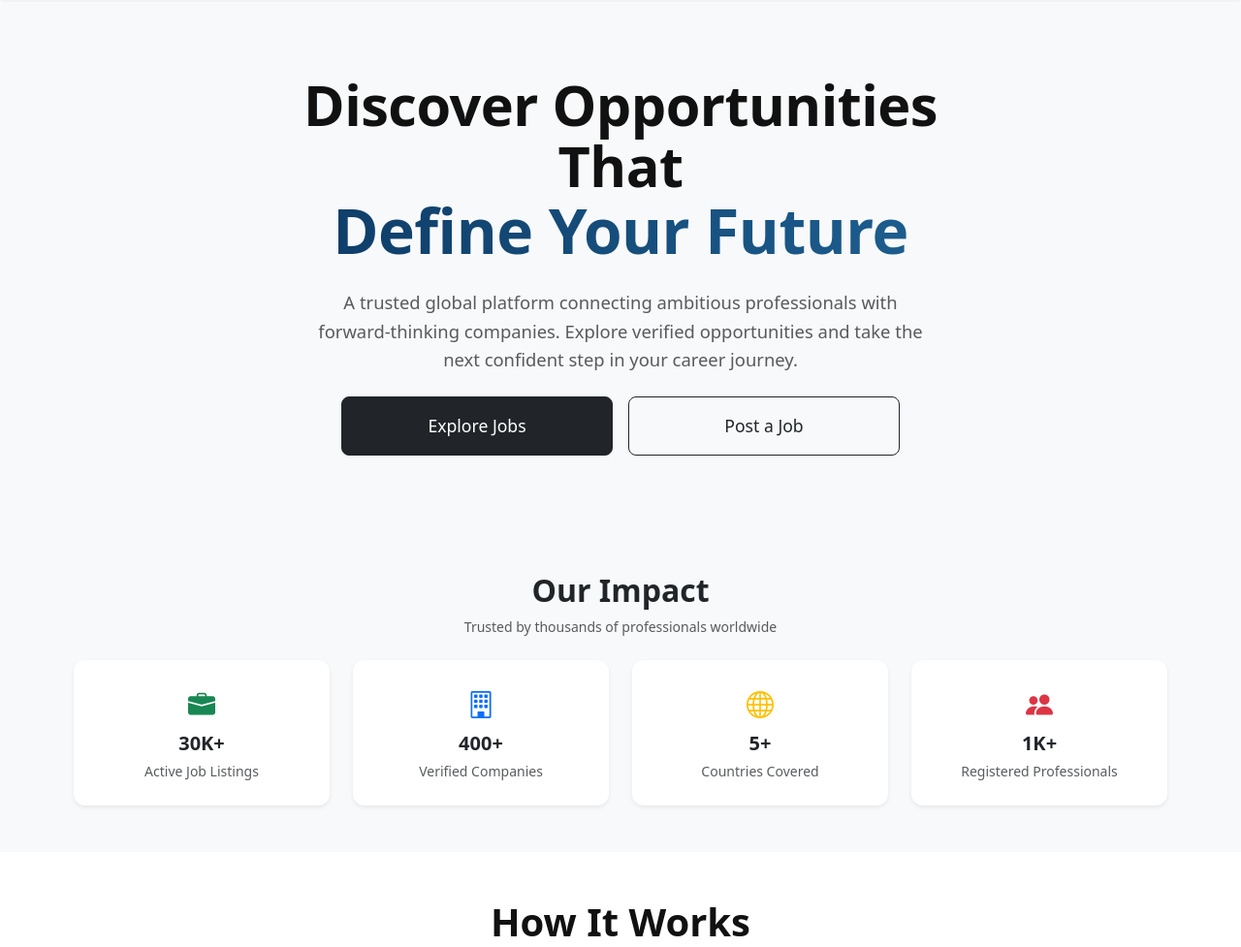
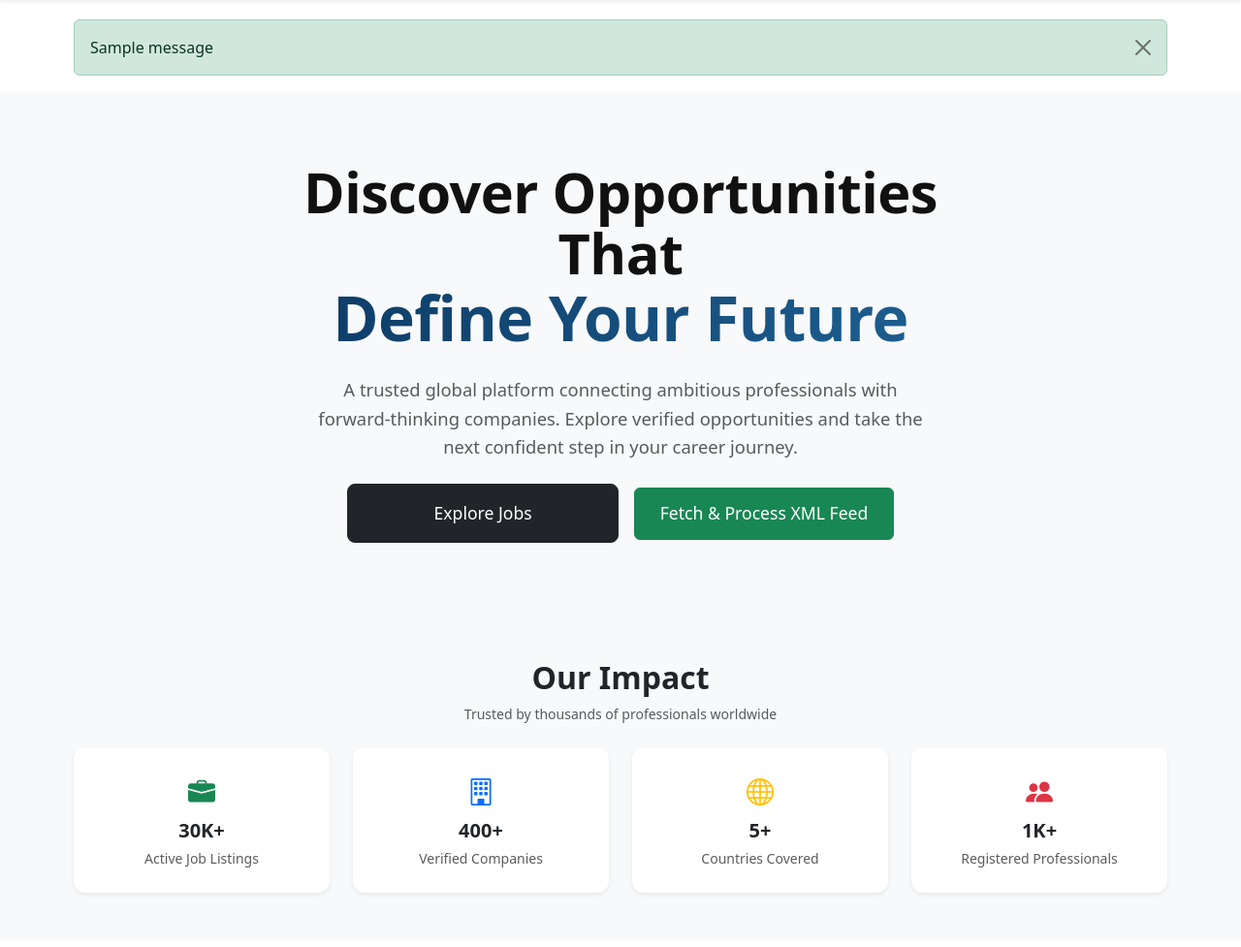
Before and after one commit to sajidiqbalbhatti/django-job-portal, a Django app: page / in a window 1280 px wide. Shown: the part 56-1033 px from the top of the page at 97% size. Run offline with Django 5.2, Linux system fonts and the light colour scheme; tables that the repository leaves empty hold one stand-in row (values such as "Sample post"); one stand-in notice (Sample message) is shown; data that the repository does not hold is empty.

Commit message:
update code

```diff
--- a/core/templates/core/base.html
+++ b/core/templates/core/base.html
@@ -94,6 +94,23 @@
         </div>
       </div>
     </nav>
+    {% if messages %}
+    <div class="container mt-3">
+      {% for message in messages %}
+      <div
+        class="alert alert-{{ message.tags }} alert-dismissible fade show"
+        role="alert"
+      >
+        {{ message }}
+        <button
+          type="button"
+          class="btn-close"
+          data-bs-dismiss="alert"
+        ></button>
+      </div>
+      {% endfor %}
+    </div>
+    {% endif %}
 
     <!-- Blocks -->
     {% block topbar %}{% endblock %}<!--content-->
--- a/core/templates/core/home.html
+++ b/core/templates/core/home.html
@@ -35,12 +35,20 @@
           >
             Explore Jobs
           </a>
+          {% comment %}
           <a
             href="{% url 'jobs:upload_jobs_csv' %}"
             class="btn btn-outline-dark btn-lg px-5 py-3 w-100 w-sm-auto text-center"
           >
             Post a Job
           </a>
+          {% endcomment %}
+          <form method="post" action="{% url 'jobs:fetch_xml_feed' %}">
+            {% csrf_token %}
+            <button type="submit" class="btn btn-success">
+              Fetch & Process XML Feed
+            </button>
+          </form>
         </div>
       </div>
     </div>
--- a/jobs/urls.py
+++ b/jobs/urls.py
@@ -7,15 +7,9 @@ from .views import (
     upload_jobs_csv,
     JobUpdateView,
     JobDeleteView,
-    # CategoryUpdateView,
-    # CategoryDeleteView,
-    # CompanyUpdateView,
-    # CompanyDeleteView,
-    # CountryUpdateView,
-    # CountryDeleteView,
-    # JobTypeUpdateView,
-    # JobTypeDeleteView,
+
 )
+from . import views
 
 app_name = 'jobs'
 
@@ -31,6 +25,7 @@ urlpatterns = [
     path('bulk-upload/', BulkJobUploadView.as_view(), name='bulk_upload'),
     path('upload-jobs/', upload_jobs_csv, name='upload_jobs_csv'),
     path('search/', job_search, name='job_search'),
+    path('fetch-xml/', views.fetch_xml_feed, name='fetch_xml_feed'),
 
     # -----------------------------
     # Dynamic URLs last (Job CRUD)
@@ -40,27 +35,5 @@ urlpatterns = [
     path('<slug:slug>/delete/', JobDeleteView.as_view(), name='job_delete'),
 
     # -----------------------------
-    # Category CRUD
-    # -----------------------------
-    # path('<slug:slug>/edit/', CategoryUpdateView.as_view(), name='category_edit'),
-    # path('<slug:slug>/delete/', CategoryDeleteView.as_view(), name='category_delete'),
 
-    # # -----------------------------
-    # # Company CRUD
-    # # -----------------------------
-    # path('company/<slug:slug>/edit/', CompanyUpdateView.as_view(), name='company_edit'),
-    # path('company/<slug:slug>/delete/', CompanyDeleteView.as_view(), name='company_delete'),
-
-    # # -----------------------------
-    # # Country CRUD
-    # # -----------------------------
-    # path('country/<slug:slug>/', JobListView.as_view(), name='jobs_by_country'),  # optional country filter
-    # path('country/<slug:slug>/edit/', CountryUpdateView.as_view(), name='country_edit'),
-    # path('country/<slug:slug>/delete/', CountryDeleteView.as_view(), name='country_delete'),
-
-    # # -----------------------------
-    # # JobType CRUD
-    # # -----------------------------
-    # path('jobtype/<slug:slug>/edit/', JobTypeUpdateView.as_view(), name='jobtype_edit'),
-    # path('jobtype/<slug:slug>/delete/', JobTypeDeleteView.as_view(), name='jobtype_delete'),
 ]
```
Also changed, not shown: jobs/views.py (+27 -57 lines).
